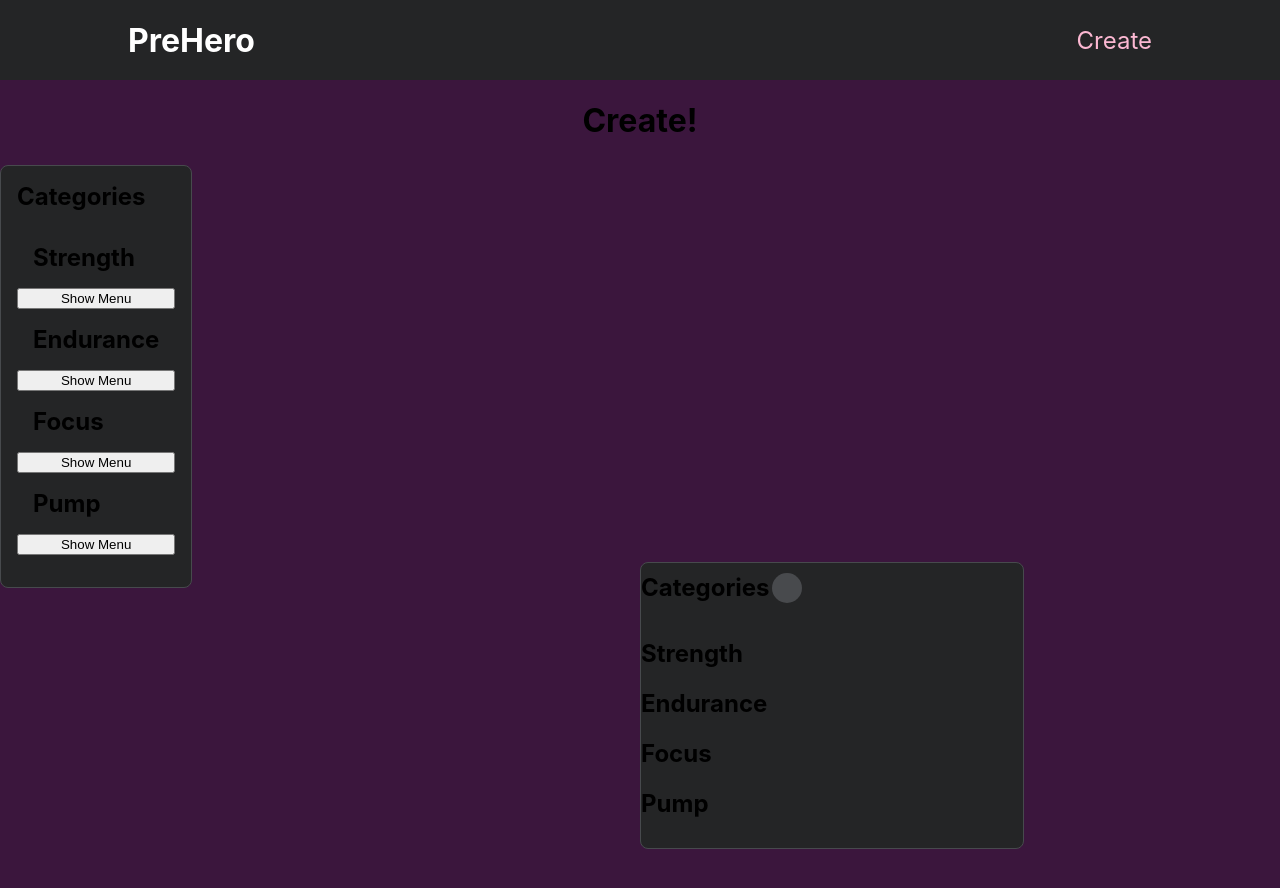
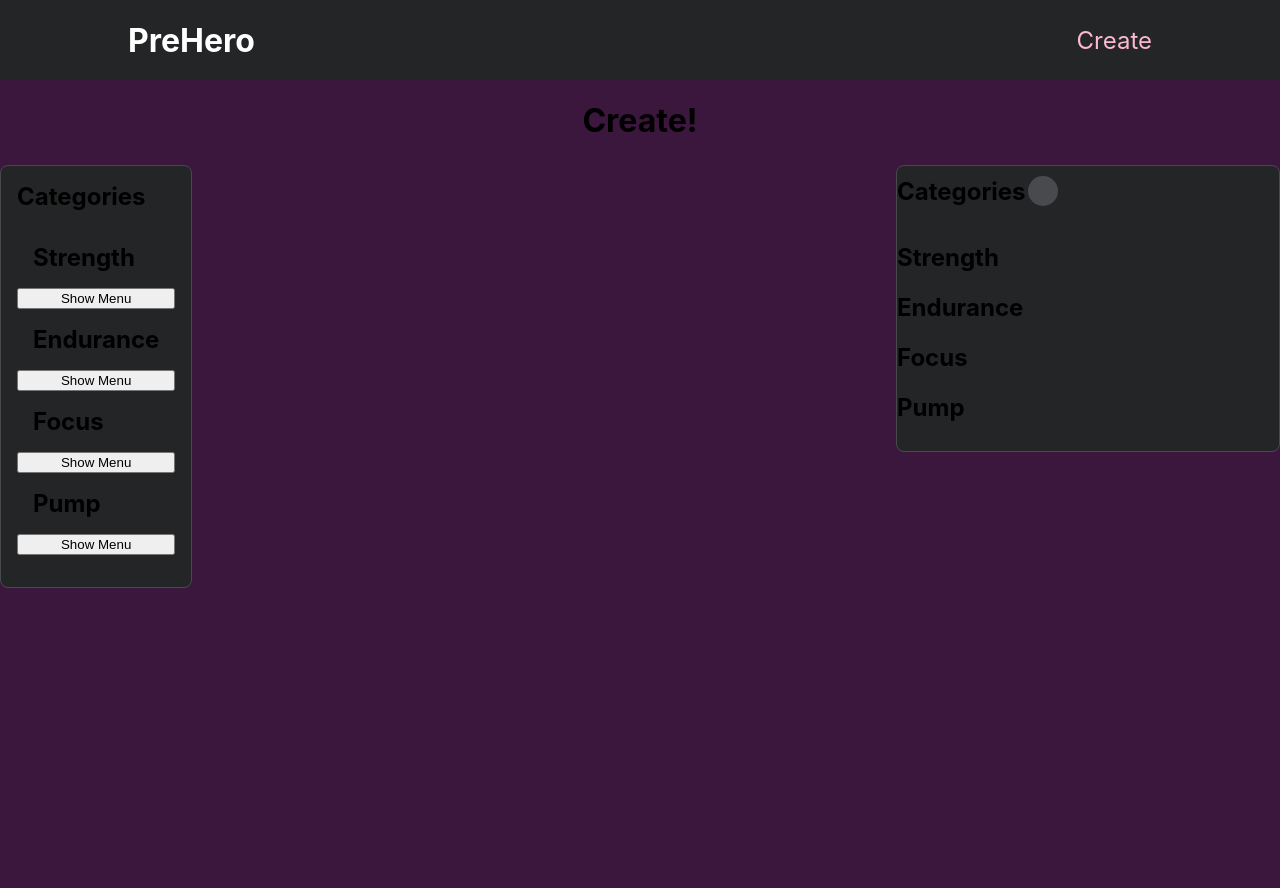
Before and after one commit to lylecodes/PreHero, a Next.js app: page /create in a window 1280 px wide. Shown: the top 888 px of the page. Built offline with nearby package versions, Linux system fonts and the light colour scheme.

Commit message:
repositioned dropdown

```diff
--- a/components/create/IngredientDropdownMenu/IngredientDropdownMenu.module.css
+++ b/components/create/IngredientDropdownMenu/IngredientDropdownMenu.module.css
@@ -29,6 +29,8 @@
 
 .dropdown {
   /* NO FLEX */
+  top: 165px;
+  right: 0;
   position: absolute;
   height: var(--nav-size);
   width: 30%;
```
